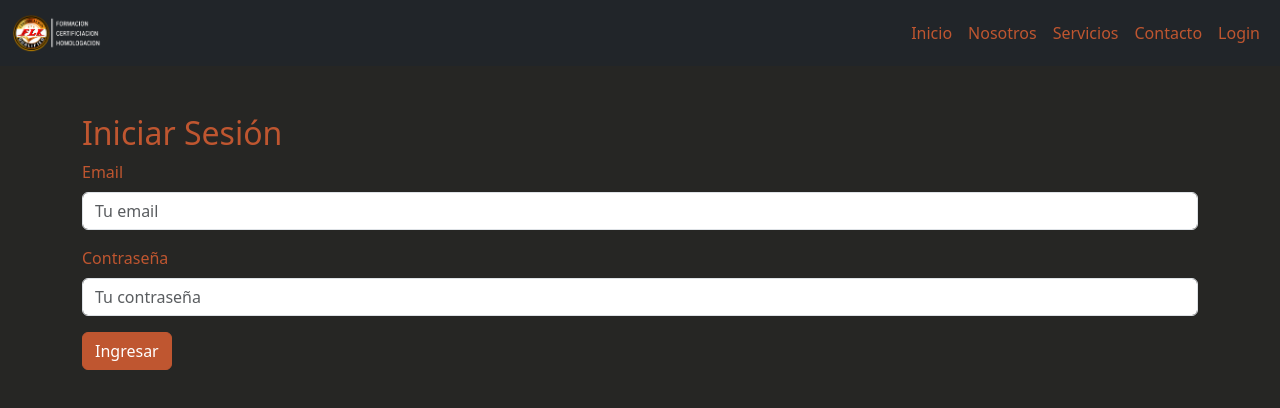
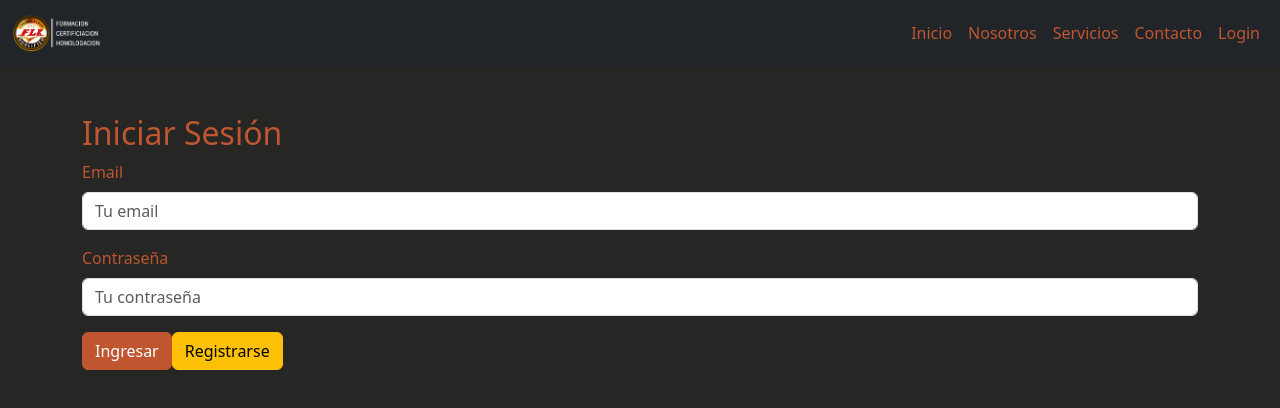
Before and after one commit to carlos12-bit/FrontEnd-GrupoFLK_LAT, a Vue app: page /login in a window 1280 px wide. Shown: the top 408 px of the page. Built offline with nearby package versions, Linux system fonts and the light colour scheme.

Commit message:
Feat(Login): Add "Register button"

```diff
--- a/src/components/Login.vue
+++ b/src/components/Login.vue
@@ -10,7 +10,12 @@
           <label for="password" class="form-label">Contraseña</label>
           <input type="password" class="form-control" id="password" v-model="password" placeholder="Tu contraseña" required>
         </div>
-        <button type="submit" class="btn btn-primary">Ingresar</button>
+        <div>
+          <button type="submit" class="btn btn-primary">Ingresar</button>
+          <router-link class="navbar-brand" to="/Register">
+          <button type="submit" class="btn btn-warning">Registrarse</button>
+          </router-link>
+        </div>
       </form>
       <p v-if="error" class="text-danger">{{ error }}</p>
     </div>
```
